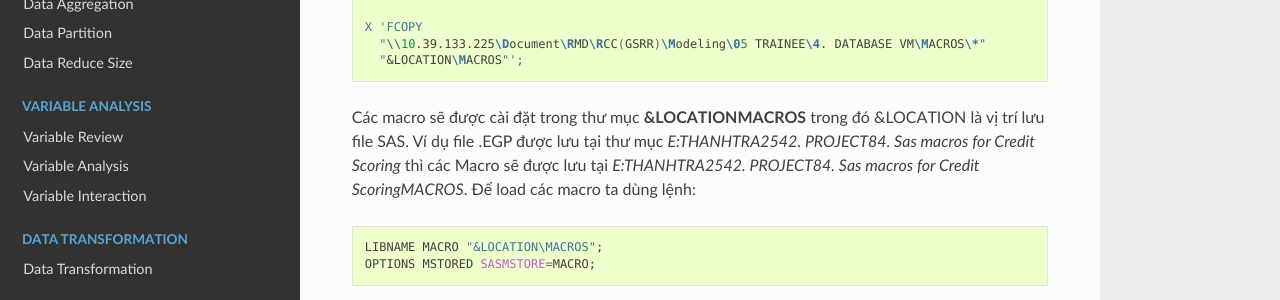
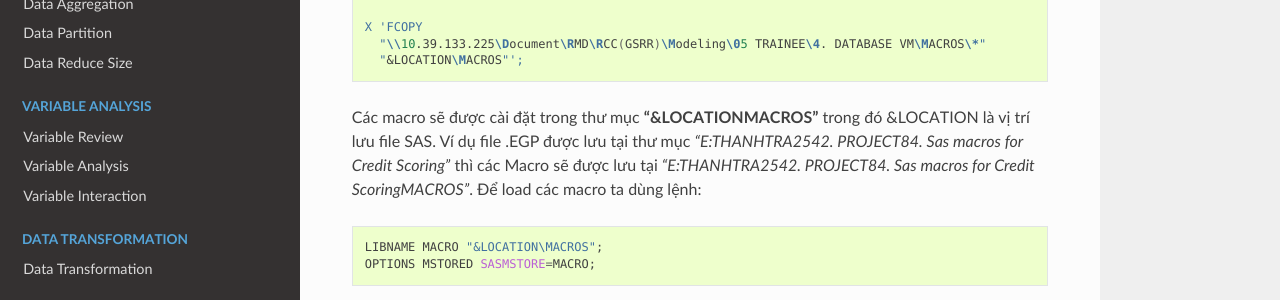
Before and after one commit to thanhtra254/SMCS, a Sphinx documentation site: the page built from docs/intro/install.rst, in a window 1280 px wide and 1335 px high. Shown: the part 342-642 px from the top of the window. Built offline with Sphinx 7.4.7 and the Read the Docs theme 2.0.0, drawn with Linux system fonts in a browser that asks for light colours; comment, search, counter and statistics services are not loaded.

```diff
--- a/docs/intro/install.rst
+++ b/docs/intro/install.rst
@@ -20,7 +20,7 @@ Tải các macros
     "\\10.39.133.225\Document\RMD\RCC(GSRR)\Modeling\05 TRAINEE\4. DATABASE VM\MACROS\*"
     "&LOCATION\MACROS"';
 
-Các macro sẽ được cài đặt trong thư mục **&LOCATION\MACROS** trong đó &LOCATION là vị trí lưu file SAS. Ví dụ file .EGP được lưu tại thư mục *E:\THANHTRA254\2. PROJECT\84. Sas macros for Credit Scoring* thì các Macro sẽ được lưu tại *E:\THANHTRA254\2. PROJECT\84. Sas macros for Credit Scoring\MACROS*. Để load các macro ta dùng lệnh:
+Các macro sẽ được cài đặt trong thư mục **"&LOCATION\MACROS"** trong đó &LOCATION là vị trí lưu file SAS. Ví dụ file .EGP được lưu tại thư mục *"E:\THANHTRA254\2. PROJECT\84. Sas macros for Credit Scoring"* thì các Macro sẽ được lưu tại *"E:\THANHTRA254\2. PROJECT\84. Sas macros for Credit Scoring\MACROS"*. Để load các macro ta dùng lệnh:
 
 .. code:: sh
 
```
